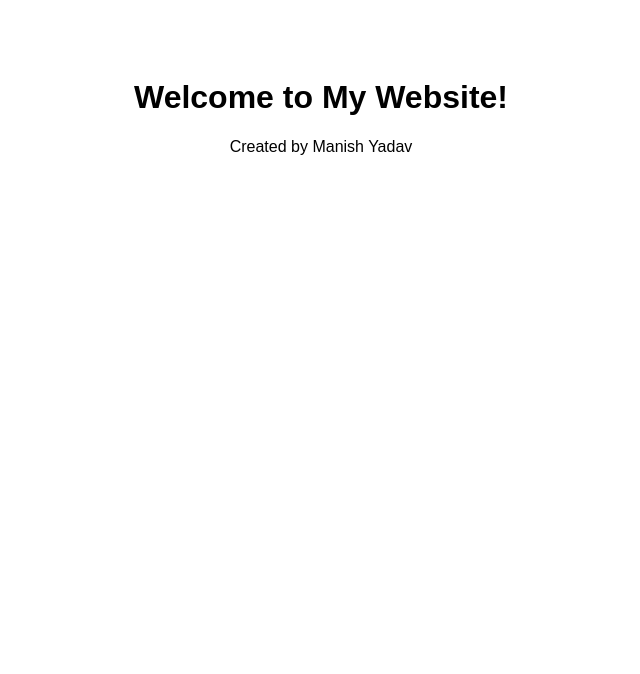
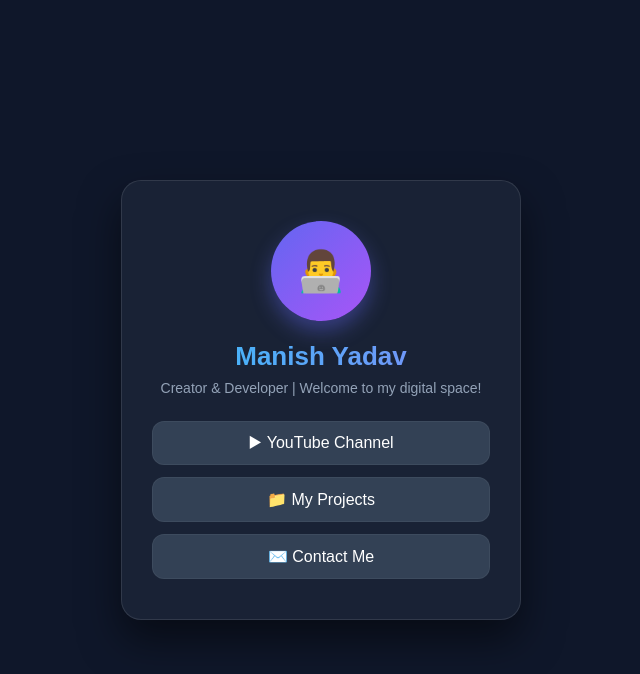
Before and after one commit to manishyadav735251-ctrl/manishyadav735251-ctrl.github.io, a plain HTML site: page index.html in a window 1280 px wide. Shown: the whole page, without its empty margins (319-959 px from the left). Drawn offline with Linux system fonts and the light colour scheme.

Commit message:
Update index.html

```diff
--- a/index.html
+++ b/index.html
@@ -1,10 +1,107 @@
 <!DOCTYPE html>
-<html>
+<html lang="hi">
 <head>
-    <title>My First Website</title>
+    <meta charset="UTF-8">
+    <meta name="viewport" content="width=device-width, initial-scale=1.0">
+    <title>Manish Yadav | Personal Website</title>
+    <style>
+        * {
+            margin: 0;
+            padding: 0;
+            box-sizing: border-box;
+            font-family: 'Poppins', sans-serif;
+        }
+
+        body {
+            background: #0f172a;
+            color: #ffffff;
+            display: flex;
+            justify-content: center;
+            align-items: center;
+            min-height: 100vh;
+            padding: 20px;
+        }
+
+        .card {
+            background: rgba(30, 41, 59, 0.7);
+            backdrop-filter: blur(10px);
+            border: 1px solid rgba(255, 255, 255, 0.1);
+            border-radius: 20px;
+            padding: 40px 30px;
+            text-align: center;
+            max-width: 400px;
+            width: 100%;
+            box-shadow: 0 20px 40px rgba(0, 0, 0, 0.5);
+            transition: transform 0.3s ease;
+        }
+
+        .card:hover {
+            transform: translateY(-5px);
+        }
+
+        .profile-img {
+            width: 100px;
+            height: 100px;
+            border-radius: 50%;
+            background: linear-gradient(135deg, #6366f1, #a855f7);
+            display: flex;
+            align-items: center;
+            justify-content: center;
+            font-size: 40px;
+            margin: 0 auto 20px;
+            box-shadow: 0 10px 20px rgba(99, 102, 241, 0.4);
+        }
+
+        h1 {
+            font-size: 26px;
+            margin-bottom: 8px;
+            background: linear-gradient(to right, #38bdf8, #818cf8);
+            -webkit-background-clip: text;
+            -webkit-text-fill-color: transparent;
+        }
+
+        p {
+            color: #94a3b8;
+            font-size: 14px;
+            margin-bottom: 25px;
+        }
+
+        .links {
+            display: flex;
+            flex-direction: column;
+            gap: 12px;
+        }
+
+        .btn {
+            text-decoration: none;
+            color: #fff;
+            background: #334155;
+            padding: 12px;
+            border-radius: 12px;
+            font-weight: 500;
+            transition: all 0.3s ease;
+            border: 1px solid rgba(255, 255, 255, 0.05);
+        }
+
+        .btn:hover {
+            background: linear-gradient(135deg, #6366f1, #a855f7);
+            box-shadow: 0 5px 15px rgba(168, 85, 247, 0.4);
+        }
+    </style>
 </head>
-<body style="text-align: center; font-family: sans-serif; padding-top: 50px;">
-    <h1>Welcome to My Website!</h1>
-    <p>Created by Manish Yadav</p>
+<body>
+
+    <div class="card">
+        <div class="profile-img">👨‍💻</div>
+        <h1>Manish Yadav</h1>
+        <p>Creator & Developer | Welcome to my digital space!</p>
+
+        <div class="links">
+            <a href="https://youtube.com" target="_blank" class="btn">▶ YouTube Channel</a>
+            <a href="#" class="btn">📁 My Projects</a>
+            <a href="#" class="btn">✉️ Contact Me</a>
+        </div>
+    </div>
+
 </body>
 </html>
```
